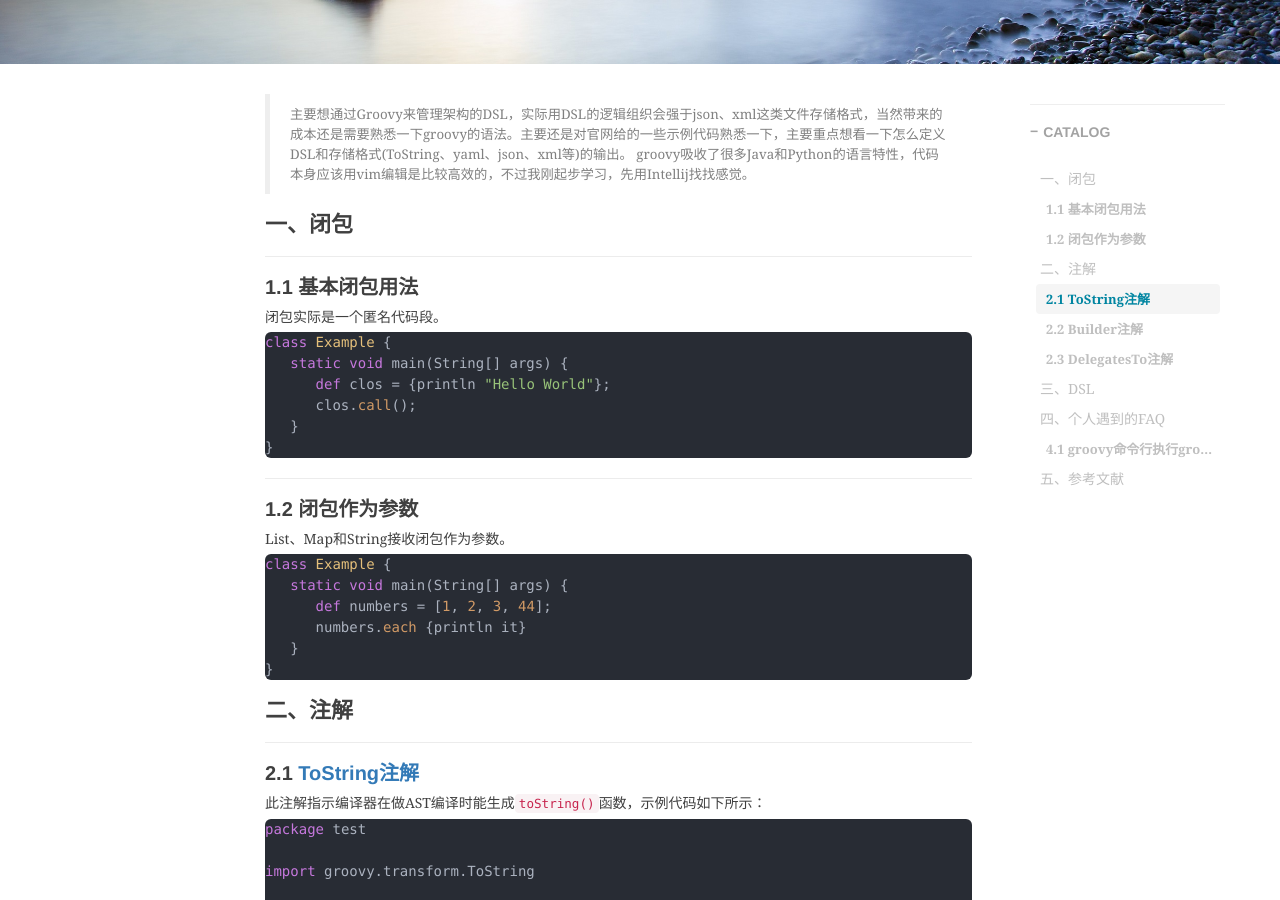
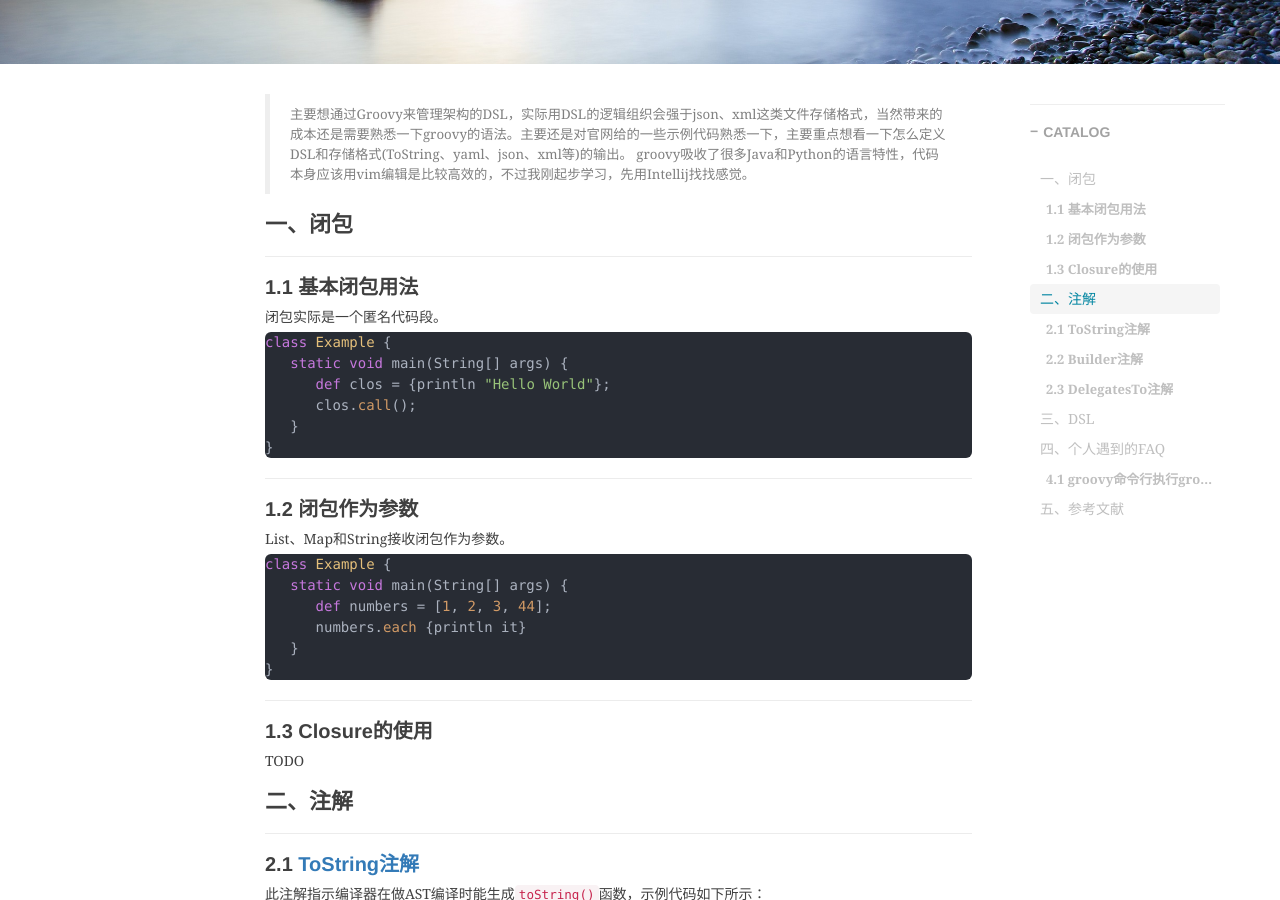
Before and after one commit to shihai1991/shihai1991.github.io, a Jekyll site: the page built from _posts/2023-03-01-groovy学习.md, in a window 1280 px wide and 900 px high, scrolled down 391 px. Built offline with Jekyll 4.4.1, drawn with Linux system fonts in a browser that asks for light colours; nearby versions of some CDN libraries; comment, search, counter and statistics services are not loaded.

Commit message:
Update 2023-03-01-groovy学习.md

````diff
--- a/_posts/2023-03-01-groovy学习.md
+++ b/_posts/2023-03-01-groovy学习.md
@@ -34,6 +34,8 @@ class Example {
    }
 }
 ```
+## 1.3 Closure的使用
+TODO
 
 # 二、注解
 ## 2.1 [ToString注解](https://docs.groovy-lang.org/next/html/gapi/groovy/transform/ToString.html)
````
